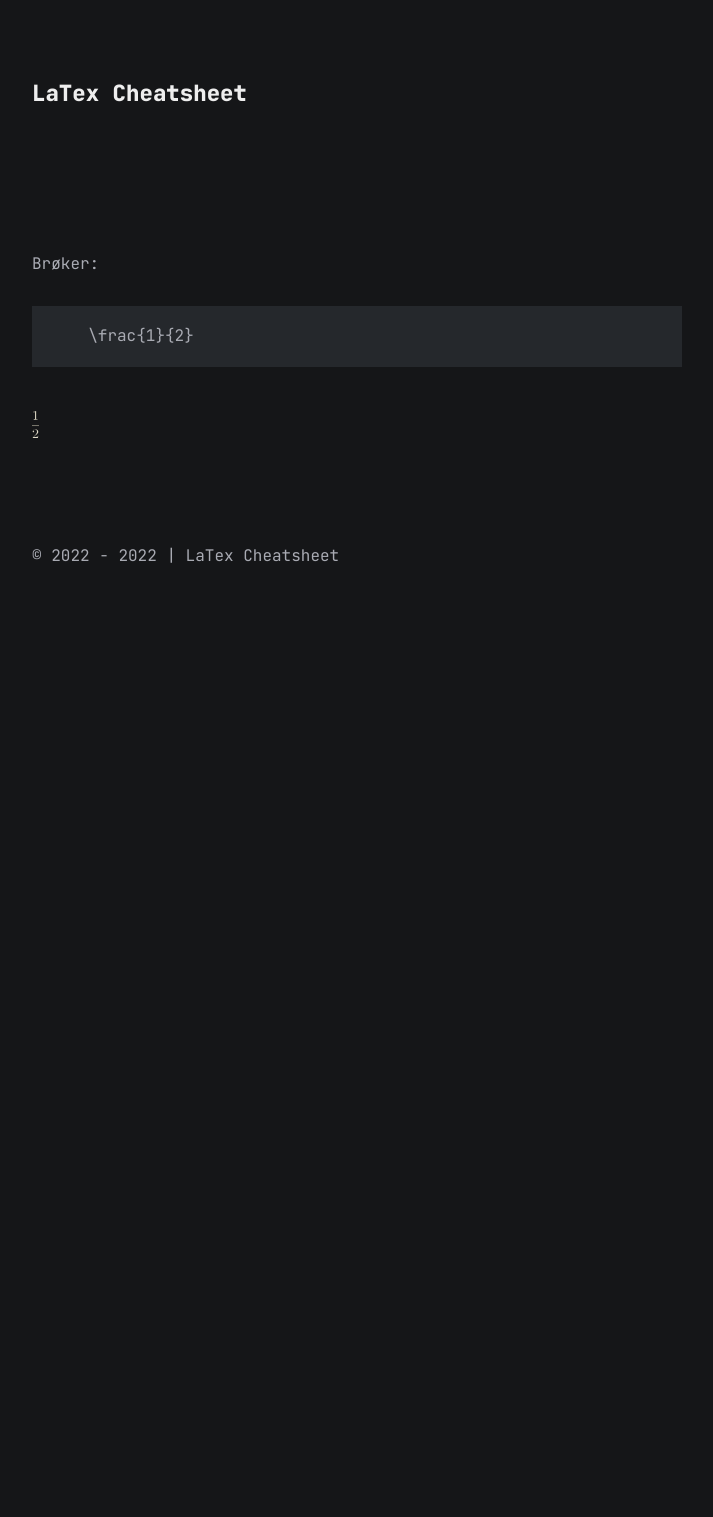
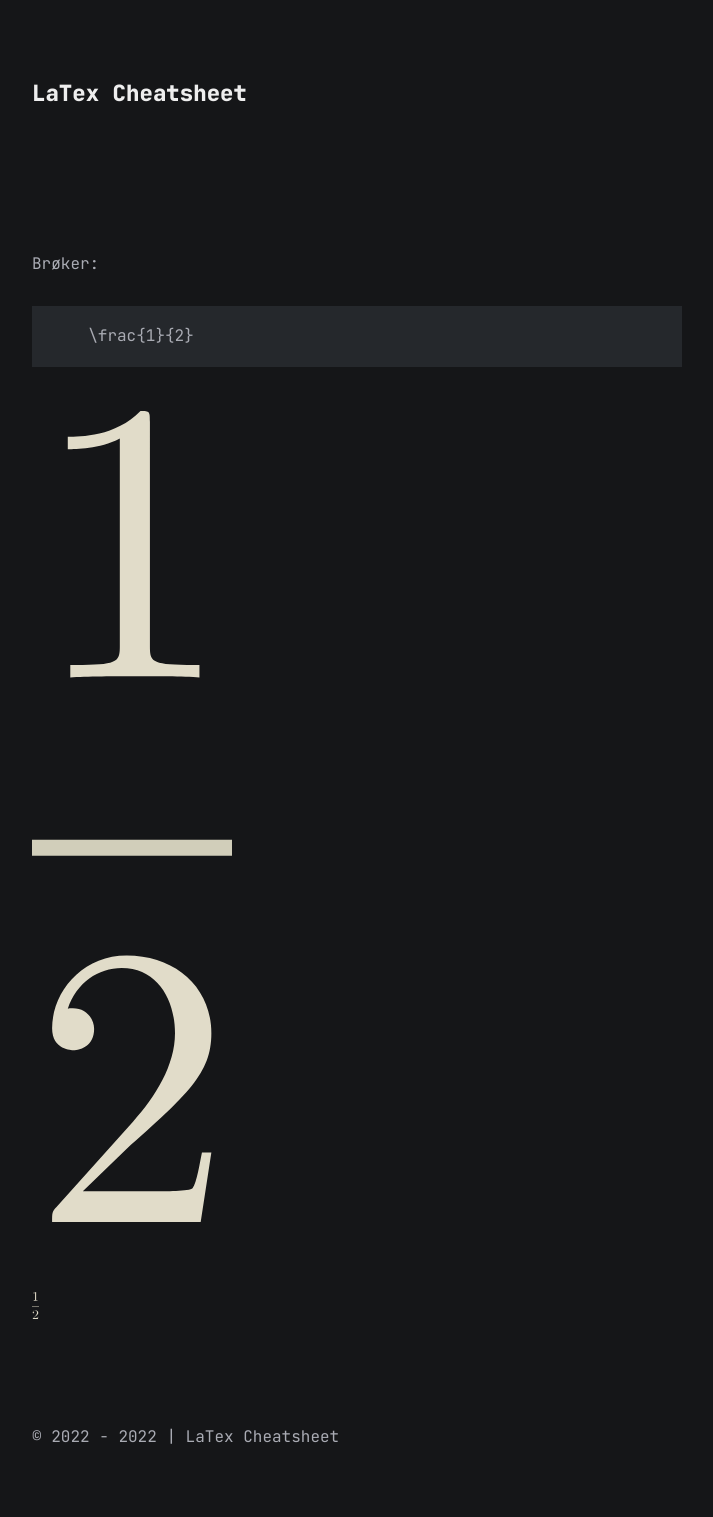
Before and after one commit to bragewiseth/LaTexCheatsheet, a Jekyll site: the page built from index.md, in a window 1280 px wide. Shown: the whole page, without its empty margins (283-996 px from the left). Built offline with Jekyll 4.4.1, drawn with Linux system fonts in a browser that asks for light colours; before the commit the page ends 900 px from its top, so only the background shows below that.

Commit message:
ny index

```diff
--- a/index.md
+++ b/index.md
@@ -8,4 +8,6 @@ Brøker:
   \frac{1}{2}
 ~~~
 
+<img src="g19.svg" width="200"/>
+
 ![](g19.svg)
```
Also changed, not shown: 1 other file.
